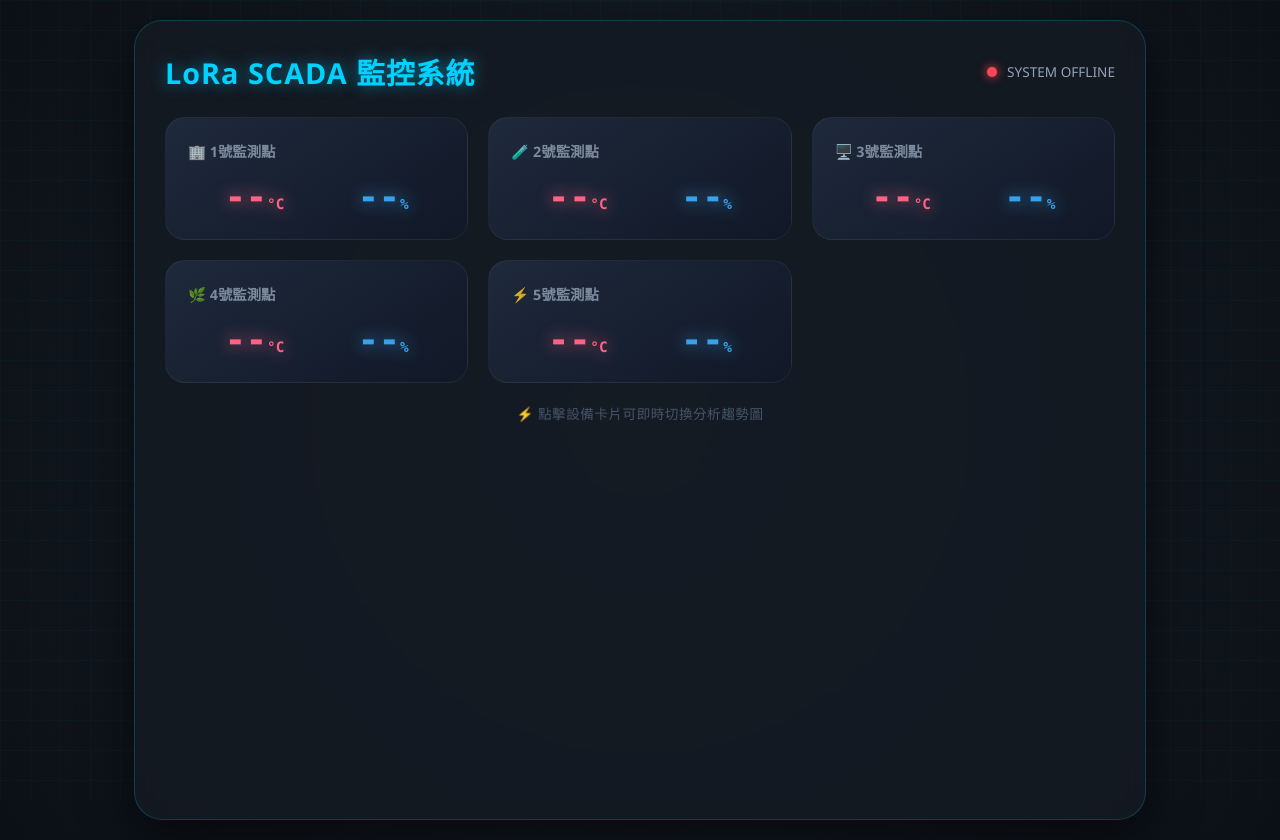
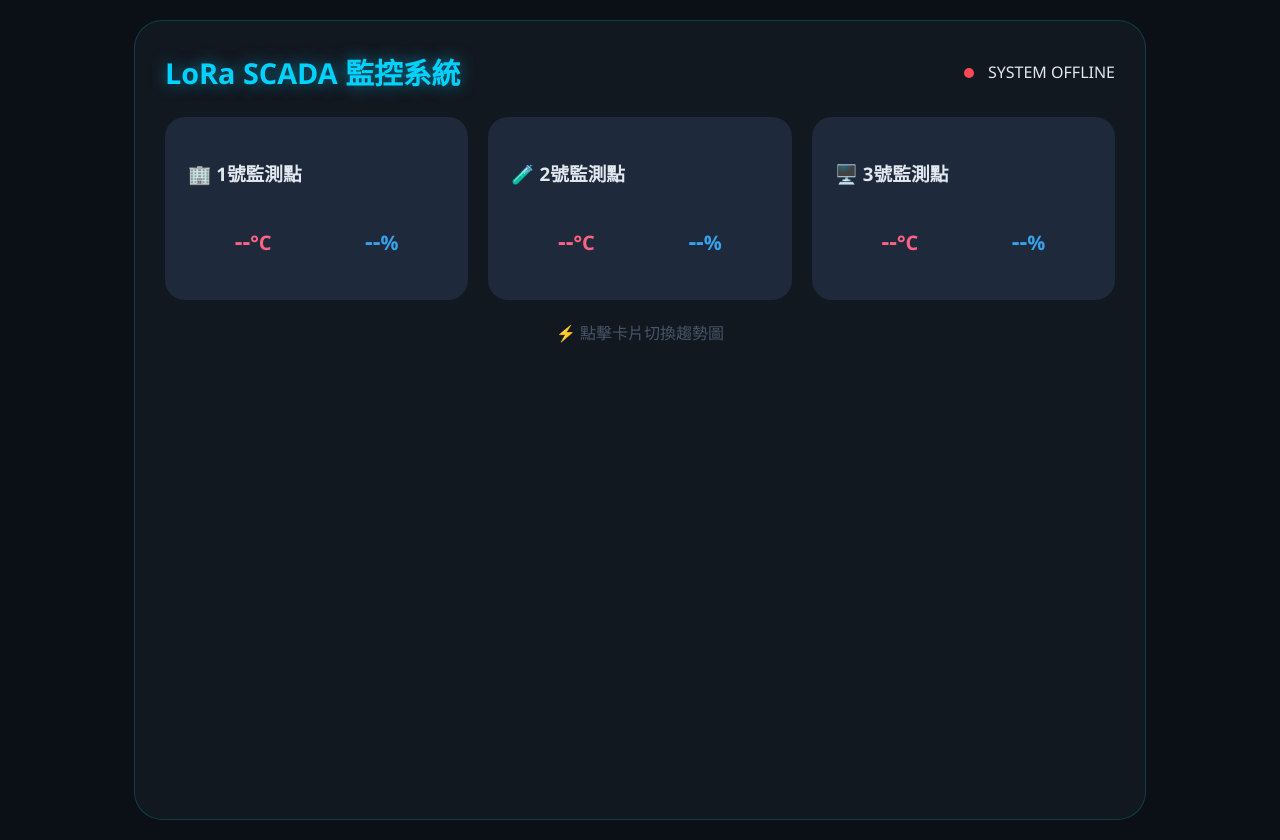
Before and after one commit to 0918tonychen-commits/ysz, a Flask app: page / in a window 1280 px wide. Run offline with Flask 3, Linux system fonts and the light colour scheme.

Commit message:
feat: complete interactive SCADA dashboard with auto-generated cards and robust charting

```diff
--- a/templates/index.html
+++ b/templates/index.html
@@ -6,114 +6,25 @@
     <title>LoRa SCADA 智能監控中心</title>
     <script src="https://cdn.jsdelivr.net/npm/chart.js"></script>
     <style>
-        /* --- 基礎背景與數位網格 --- */
-        body {
-            font-family: 'Segoe UI', system-ui, sans-serif;
-            background: radial-gradient(circle at center, #1a222c 0%, #0b1016 100%);
-            color: #e2e8f0;
-            margin: 0; padding: 20px;
-            display: flex; justify-content: center;
-            min-height: 100vh;
-        }
-
-        body::before {
-            content: "";
-            position: fixed;
-            top: 0; left: 0; width: 100%; height: 100%;
-            background-image:
-                linear-gradient(rgba(0, 210, 255, 0.03) 1px, transparent 1px),
-                linear-gradient(90deg, rgba(0, 210, 255, 0.03) 1px, transparent 1px);
-            background-size: 30px 30px;
-            z-index: -1;
-        }
-
-        /* --- 玻璃擬態容器 --- */
-        .container {
-            width: 100%; max-width: 950px;
-            background: rgba(20, 26, 35, 0.85);
-            padding: 30px;
-            border-radius: 28px;
-            border: 1px solid rgba(0, 210, 255, 0.2);
-            backdrop-filter: blur(10px);
-            box-shadow: 0 20px 50px rgba(0,0,0,0.6);
-        }
-
+        /* --- 這裡維持你原本優美的 CSS 樣式 --- */
+        body { font-family: 'Segoe UI', sans-serif; background: #0b1016; color: #e2e8f0; margin: 0; padding: 20px; display: flex; justify-content: center; min-height: 100vh; }
+        .container { width: 100%; max-width: 950px; background: rgba(20, 26, 35, 0.85); padding: 30px; border-radius: 28px; border: 1px solid rgba(0, 210, 255, 0.2); backdrop-filter: blur(10px); }
         .header { display: flex; justify-content: space-between; align-items: center; margin-bottom: 25px; }
-        h1 {
-            color: #00d2ff; font-size: 1.8rem; margin: 0;
-            text-shadow: 0 0 15px rgba(0,210,255,0.5);
-            letter-spacing: 1px;
-        }
-
-        /* --- 狀態燈呼吸動畫 --- */
-        .status-tag { font-size: 0.85rem; color: #94a3b8; display: flex; align-items: center; }
+        h1 { color: #00d2ff; font-size: 1.8rem; margin: 0; text-shadow: 0 0 15px rgba(0,210,255,0.5); }
         .status-dot { height: 10px; width: 10px; border-radius: 50%; display: inline-block; margin-right: 10px; }
-        .online {
-            background: #00ff88;
-            box-shadow: 0 0 12px #00ff88;
-            animation: pulse-green 2s infinite;
-        }
-        @keyframes pulse-green {
-            0% { box-shadow: 0 0 0 0 rgba(0, 255, 136, 0.7); }
-            70% { box-shadow: 0 0 0 10px rgba(0, 255, 136, 0); }
-            100% { box-shadow: 0 0 0 0 rgba(0, 255, 136, 0); }
-        }
-        .offline { background: #ff4757; box-shadow: 0 0 10px #ff4757; }
-
-        /* --- SCADA 網格卡片優化 --- */
-        .scada-grid {
-            display: grid;
-            grid-template-columns: repeat(auto-fill, minmax(260px, 1fr));
-            gap: 20px; margin-top: 10px;
-        }
-
-        .card {
-            background: linear-gradient(145deg, #1e293b, #111827);
-            border: 1px solid rgba(255, 255, 255, 0.05);
-            border-radius: 20px; padding: 22px;
-            cursor: pointer; transition: all 0.4s cubic-bezier(0.175, 0.885, 0.32, 1.275);
-            position: relative; overflow: hidden;
-        }
-
-        /* 懸停發光效果 */
-        .card:hover {
-            border-color: rgba(0, 210, 255, 0.5);
-            background: #1f2937; transform: translateY(-8px);
-            box-shadow: 0 10px 20px rgba(0,0,0,0.4);
-        }
-        .card.active {
-            border-color: #00d2ff;
-            background: rgba(0, 210, 255, 0.05);
-            box-shadow: 0 0 25px rgba(0, 210, 255, 0.3), inset 0 0 10px rgba(0, 210, 255, 0.1);
-        }
-
-        .card h3 { color: #94a3b8; font-size: 0.9rem; margin: 0; opacity: 0.8; }
-        .card .val-row { display: flex; justify-content: space-around; align-items: baseline; margin-top: 15px; }
-
-        /* 數值霓虹感字體 */
-        .card h2 {
-            font-size: 2.2rem; margin: 0; font-family: 'Consolas', 'Courier New', monospace;
-            filter: drop-shadow(0 0 8px currentColor);
-        }
-
+        .online { background: #00ff88; box-shadow: 0 0 12px #00ff88; animation: pulse 2s infinite; }
+        @keyframes pulse { 0% { opacity: 1; } 50% { opacity: 0.5; } 100% { opacity: 1; } }
+        .offline { background: #ff4757; }
+        .scada-grid { display: grid; grid-template-columns: repeat(auto-fill, minmax(260px, 1fr)); gap: 20px; }
+        .card { background: #1e293b; border-radius: 20px; padding: 22px; cursor: pointer; transition: 0.3s; border: 1px solid transparent; }
+        .card:hover { transform: translateY(-5px); border-color: #00d2ff; }
+        .card.active { background: rgba(0, 210, 255, 0.1); border-color: #00d2ff; }
+        .val-row { display: flex; justify-content: space-around; margin-top: 15px; }
         .temp-color { color: #ff6384; }
         .hum-color { color: #36a2eb; }
-
-        /* --- 圖表區域 --- */
-        .chart-wrapper {
-            max-height: 0; overflow: hidden;
-            transition: all 0.6s cubic-bezier(0.4, 0, 0.2, 1); opacity: 0;
-            background: rgba(15, 23, 42, 0.9); border-radius: 20px; margin-top: 0;
-        }
-
-        .chart-wrapper.show {
-            max-height: 480px; opacity: 1;
-            padding: 30px; margin-top: 25px;
-            border: 1px solid rgba(0, 210, 255, 0.2);
-        }
-
-        canvas { width: 100% !important; height: 340px !important; }
-        .hint { color: #475569; font-size: 0.85rem; text-align: center; margin-top: 20px; letter-spacing: 0.5px; }
+        .chart-wrapper { max-height: 0; overflow: hidden; transition: 0.5s; opacity: 0; }
+        .chart-wrapper.show { max-height: 500px; opacity: 1; padding-top: 20px; }
+        canvas { width: 100% !important; height: 300px !important; }
     </style>
 </head>
 <body>
@@ -131,70 +42,53 @@
         <div id="chart-area" class="chart-wrapper">
             <canvas id="myChart"></canvas>
         </div>
-
-        <p class="hint">⚡ 點擊設備卡片可即時切換分析趨勢圖</p>
+        <p style="text-align:center; color:#475569; margin-top:20px;">⚡ 點擊卡片切換趨勢圖</p>
     </div>
 
     <script>
-        // --- 1. 配置與初始化 ---
         const sensorConfig = {
             "s01": { name: "1號監測點", icon: "🏢" },
             "s02": { name: "2號監測點", icon: "🧪" },
-            "s03": { name: "3號監測點", icon: "🖥️" },
-            "s04": { name: "4號監測點", icon: "🌿" },
-            "s05": { name: "5號監測點", icon: "⚡" }
+            "s03": { name: "3號監測點", icon: "🖥️" }
         };
 
         let currentActiveNode = null;
-        const chartWrapper = document.getElementById('chart-area');
         const ctx = document.getElementById('myChart').getContext('2d');
-
-        Chart.defaults.color = '#94a3b8';
         const myChart = new Chart(ctx, {
             type: 'line',
             data: { labels: [], datasets: [
-                { label: '溫度 (°C)', data: [], borderColor: '#ff6384', backgroundColor: 'rgba(255, 99, 132, 0.1)', fill: true, tension: 0.4, borderWidth: 3, pointRadius: 2 },
-                { label: '濕度 (%)', data: [], borderColor: '#36a2eb', backgroundColor: 'rgba(54, 162, 235, 0.1)', fill: true, tension: 0.4, borderWidth: 3, pointRadius: 2 }
+                { label: '溫度 (°C)', data: [], borderColor: '#ff6384', tension: 0.4 },
+                { label: '濕度 (%)', data: [], borderColor: '#36a2eb', tension: 0.4 }
             ]},
-            options: {
-                responsive: true, maintainAspectRatio: false,
-                scales: {
-                    y: { grid: { color: 'rgba(255,255,255,0.05)' }, ticks: { font: { size: 10 } } },
-                    x: { grid: { display: false }, ticks: { font: { size: 10 } } }
-                },
-                plugins: { legend: { labels: { boxWidth: 12, font: { size: 12 } } } }
-            }
+            options: { responsive: true, maintainAspectRatio: false }
         });
 
-        // --- 2. 功能邏輯 ---
         function createCards() {
             const grid = document.getElementById('scada-grid');
             Object.keys(sensorConfig).forEach(id => {
-                const conf = sensorConfig[id];
-                const card = `
+                grid.insertAdjacentHTML('beforeend', `
                     <div class="card" id="card-${id}" onclick="toggleChart('${id}')">
-                        <h3>${conf.icon} ${conf.name}</h3>
+                        <h3>${sensorConfig[id].icon} ${sensorConfig[id].name}</h3>
                         <div class="val-row">
-                            <h2 class="temp-color"><span id="${id}-t">--</span><small style="font-size:0.9rem">°C</small></h2>
-                            <h2 class="hum-color"><span id="${id}-h">--</span><small style="font-size:0.9rem">%</small></h2>
+                            <h2 class="temp-color"><span id="${id}-t">--</span><small>°C</small></h2>
+                            <h2 class="hum-color"><span id="${id}-h">--</span><small>%</small></h2>
                         </div>
-                    </div>`;
-                grid.insertAdjacentHTML('beforeend', card);
+                    </div>`);
             });
         }
 
         function toggleChart(nodeId) {
+            const wrapper = document.getElementById('chart-area');
             const cards = document.querySelectorAll('.card');
             if (currentActiveNode === nodeId) {
                 currentActiveNode = null;
-                chartWrapper.classList.remove('show');
+                wrapper.classList.remove('show');
                 cards.forEach(c => c.classList.remove('active'));
             } else {
                 currentActiveNode = nodeId;
-                chartWrapper.classList.add('show');
+                wrapper.classList.add('show');
                 cards.forEach(c => c.classList.remove('active'));
                 document.getElementById(`card-${nodeId}`).classList.add('active');
-                setTimeout(() => myChart.resize(), 400);
             }
         }
 
@@ -202,35 +96,34 @@
             fetch('/api/all_data')
                 .then(res => res.json())
                 .then(data => {
-                    // 更新各節點數據
+                    // 1. 更新卡片數據 (增加防呆檢查)
                     Object.keys(sensorConfig).forEach(id => {
                         const tElem = document.getElementById(`${id}-t`);
                         const hElem = document.getElementById(`${id}-h`);
-                        if(data[`${id}_t`]) tElem.innerText = data[`${id}_t`].val;
-                        if(data[`${id}_h`]) hElem.innerText = data[`${id}_h`].val;
+                        if (data[`${id}_t`]) tElem.innerText = data[`${id}_t`].val;
+                        if (data[`${id}_h`]) hElem.innerText = data[`${id}_h`].val;
                     });
 
-                    // 更新系統狀態
-                    const statusText = document.getElementById('status-text');
-                    const statusDot = document.getElementById('status-dot');
-                    statusText.innerText = data.status === 'online' ? 'SYSTEM ONLINE' : 'SYSTEM OFFLINE';
-                    statusDot.className = 'status-dot ' + (data.status === 'online' ? 'online' : 'offline');
+                    // 2. 更新系統狀態
+                    const isOnline = data.status === 'online';
+                    document.getElementById('status-text').innerText = isOnline ? 'SYSTEM ONLINE' : 'SYSTEM OFFLINE';
+                    document.getElementById('status-dot').className = `status-dot ${isOnline ? 'online' : 'offline'}`;
 
-                    // 更新歷史圖表
+                    // 3. 更新圖表
                     if (currentActiveNode && data.history && data.history[currentActiveNode]) {
                         const h = data.history[currentActiveNode];
-                        myChart.data.labels = h.labels;
-                        myChart.data.datasets[0].data = h.temp;
-                        myChart.data.datasets[1].data = h.hum;
+                        myChart.data.labels = h.labels || [];
+                        myChart.data.datasets[0].data = h.temp || [];
+                        myChart.data.datasets[1].data = h.hum || [];
                         myChart.update('none');
                     }
                 })
-                .catch(err => console.error("Data fetch error:", err));
+                .catch(err => console.error("Fetch Error:", err));
         }
 
         createCards();
-        setInterval(fetchData, 3000);
         fetchData();
+        setInterval(fetchData, 3000); // 每 3 秒同步一次雲端數據
     </script>
 </body>
 </html>
```
